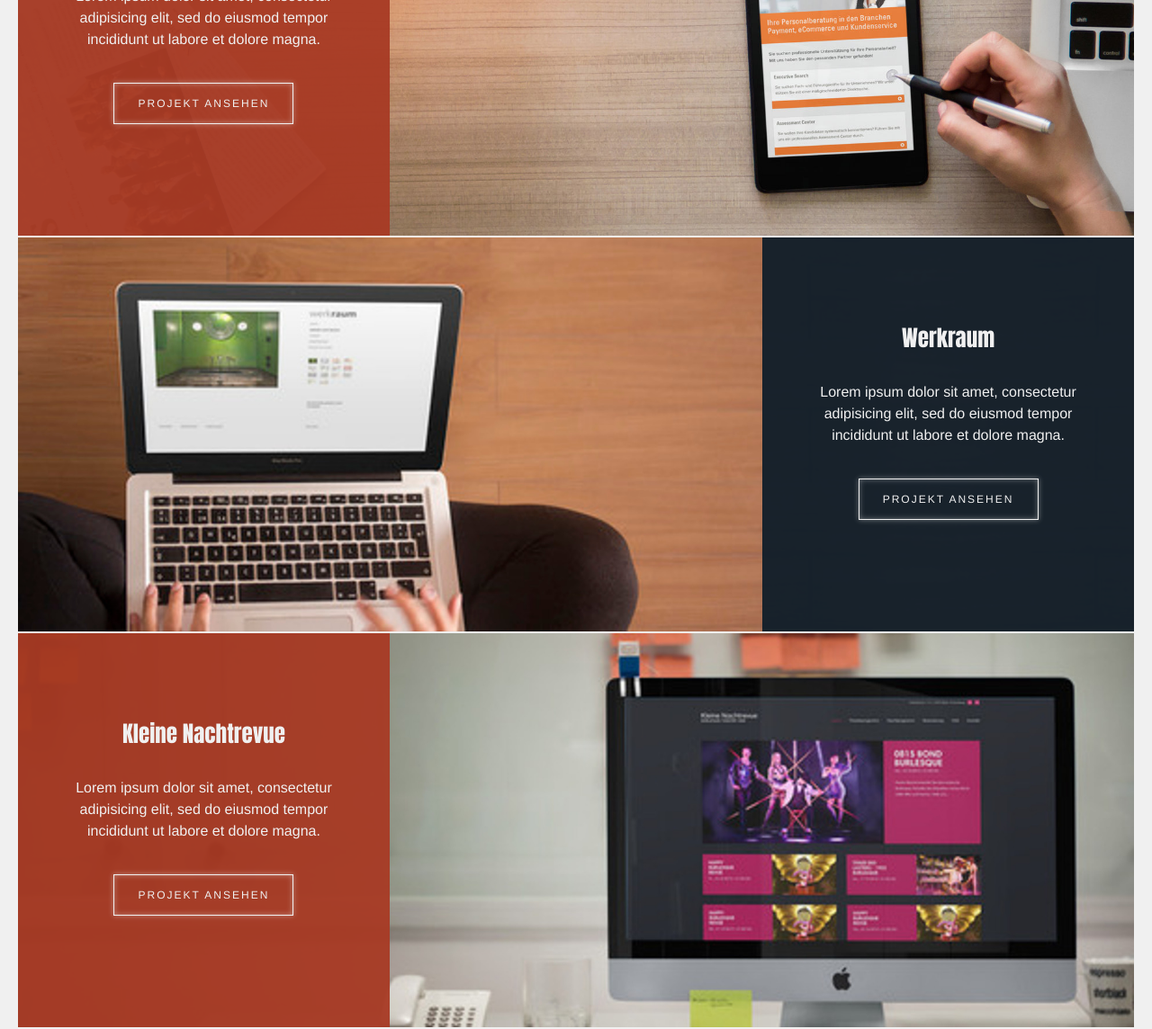
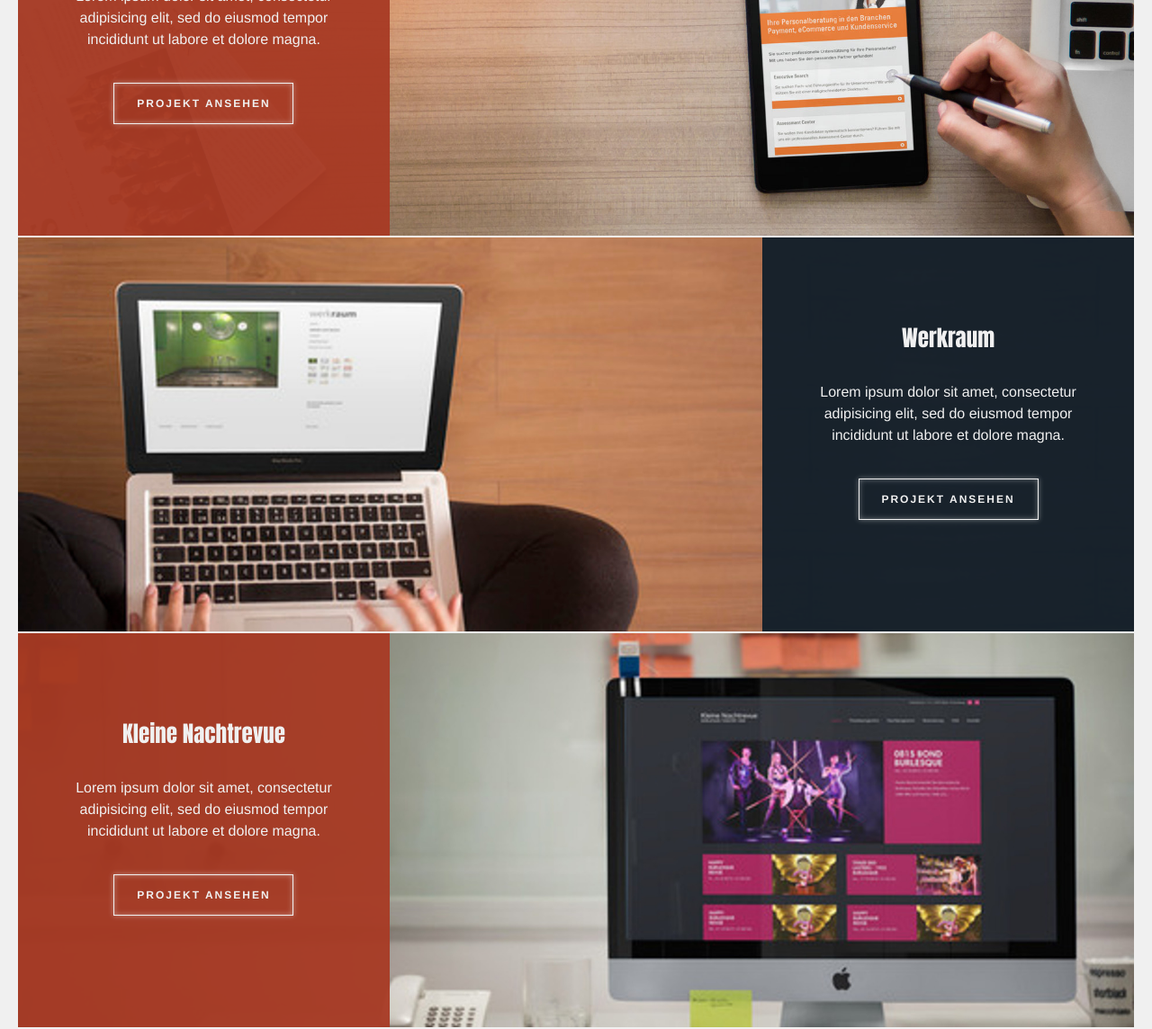
Before and after one commit to rschach/ichzweinull, a Jekyll site: the page built from index.html, in a window 1280 px wide. Shown: the part 963-2107 px from the top of the page at 90% size. Built offline with Jekyll 4.4.1, drawn with Linux system fonts in a browser that asks for light colours; nearby versions of some CDN libraries; some web fonts are replaced.

Commit message:
Tweak font-weight

```diff
--- a/_sass/2-modules/_buttons.sass
+++ b/_sass/2-modules/_buttons.sass
@@ -4,7 +4,7 @@
   padding: 1.1em 0
   letter-spacing: 2px
   font-size: 75%
-  font-weight: 400
+  font-weight: 700
   text-align: center
   text-transform: uppercase
   transition: background-color 0.2s, box-shadow 0.2s, color 0.2s
--- a/css/main.css
+++ b/css/main.css
@@ -275,7 +275,7 @@ h4 {
   padding: 1.1em 0;
   letter-spacing: 2px;
   font-size: 75%;
-  font-weight: 400;
+  font-weight: 700;
   text-align: center;
   text-transform: uppercase;
   transition: background-color 0.2s, box-shadow 0.2s, color 0.2s;
```
